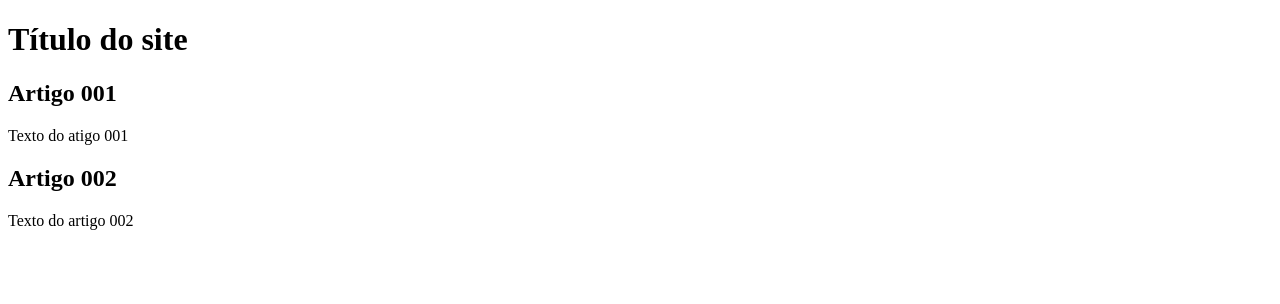
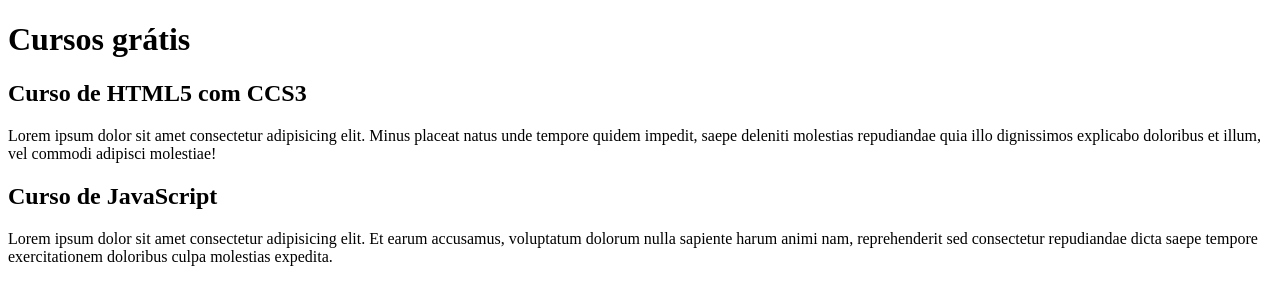
Before and after one commit to rafaelgdias/Projeto-Site, a plain HTML site: page index.html in a window 1280 px wide. Drawn offline with Linux system fonts and the light colour scheme.

Commit message:
Atualização de conteúdo 01
Mudança no header, artigo 01 e artigo 02.

```diff
--- a/index.html
+++ b/index.html
@@ -8,18 +8,18 @@
 <body>
     <main>
         <header>
-            <h1>Título do site</h1>
+            <h1>Cursos grátis</h1>
         </header>
         <article>
-            <h2>Artigo 001</h2>
+            <h2>Curso de HTML5 com CCS3</h2>
             <p>
-                Texto do atigo 001
+                Lorem ipsum dolor sit amet consectetur adipisicing elit. Minus placeat natus unde tempore quidem impedit, saepe deleniti molestias repudiandae quia illo dignissimos explicabo doloribus et illum, vel commodi adipisci molestiae!
             </p>
         </article>
         <article>
-            <h2>Artigo 002</h2>
+            <h2>Curso de JavaScript</h2>
             <p>
-                Texto do artigo 002
+                Lorem ipsum dolor sit amet consectetur adipisicing elit. Et earum accusamus, voluptatum dolorum nulla sapiente harum animi nam, reprehenderit sed consectetur repudiandae dicta saepe tempore exercitationem doloribus culpa molestias expedita.
             </p>
         </article>
     </main>
```
